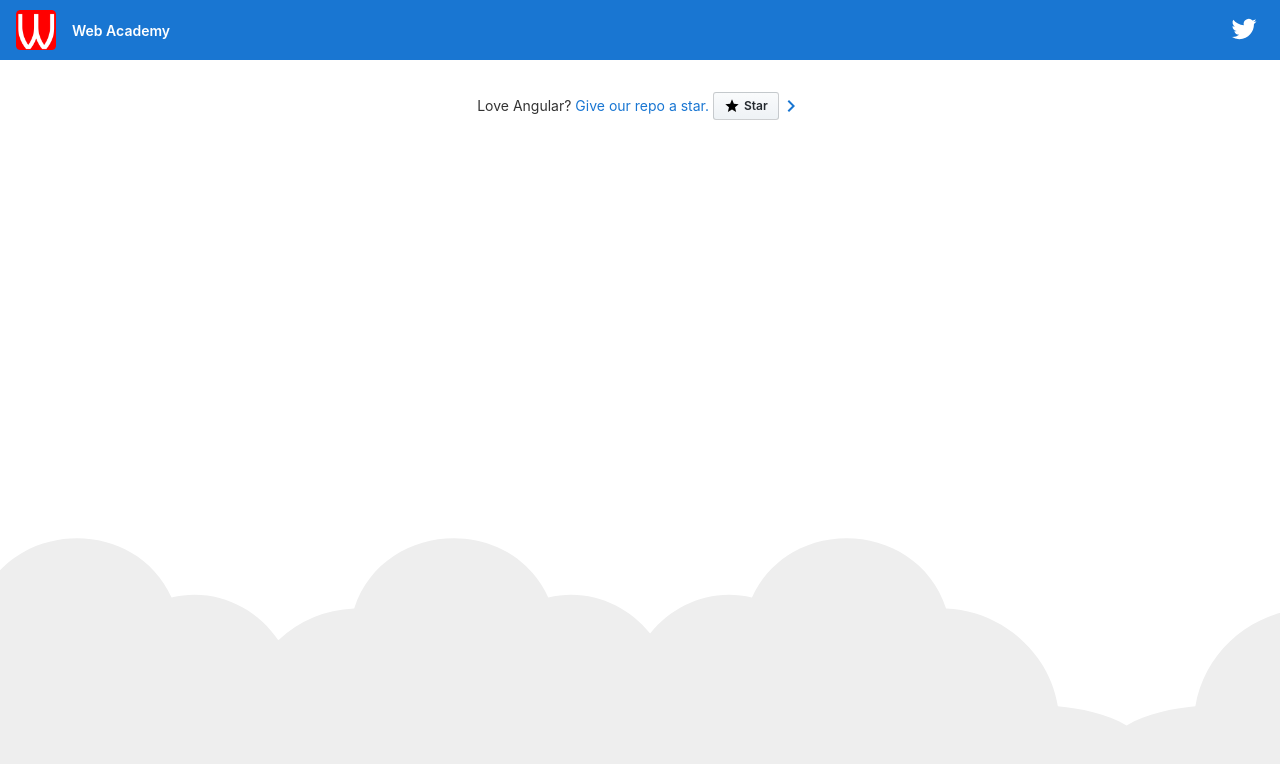
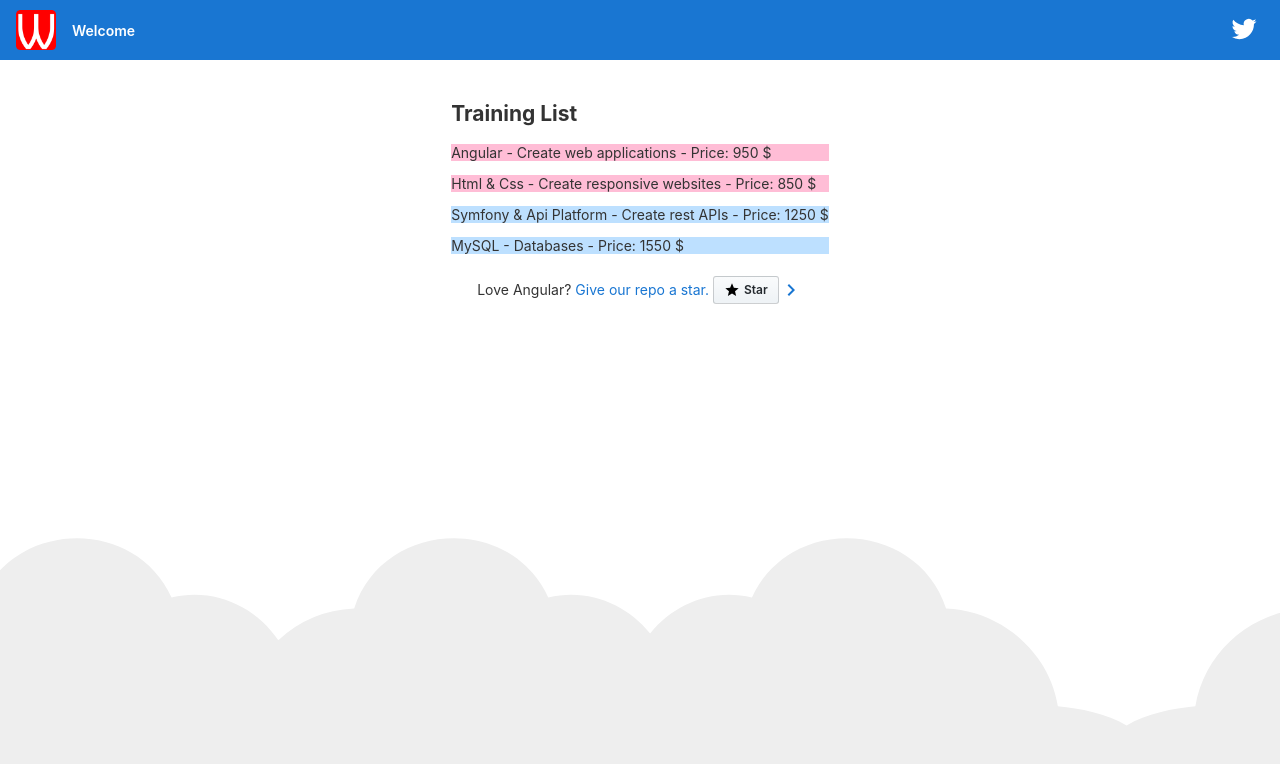
Before and after one commit to webstreet-cie/angular-introduction, an Angular app: page / in a window 1280 px wide. Shown: the top 764 px of the page. Built offline with nearby package versions, Linux system fonts and the light colour scheme.

Commit message:
Chapter 2 - Exercise
Chapter 2 - Exercise

```diff
--- a/src/app/app.component.html
+++ b/src/app/app.component.html
@@ -302,7 +302,7 @@
     alt="Web Academy Logo"
     src="assets/img/logo.png"
   />
-  <span>{{title}}</span>
+  <span>Welcome</span>
     <div class="spacer"></div>
   <a aria-label="Angular on twitter" target="_blank" rel="noopener" href="https://twitter.com/angular" title="Twitter">
 
@@ -327,6 +327,9 @@
 </div>
 
 <div class="content" role="main">
+
+  <app-trainings></app-trainings>
+
 
   <!-- Footer -->
   <footer>
--- /dev/null
+++ b/src/app/trainings/trainings.component.html
@@ -0,0 +1,7 @@
+<h2>{{getTitle()}}</h2>
+
+    <div *ngFor="let training of trainings">
+        <p [ngStyle]="{'background-color':training.category === 'server' ? '#bde0ff' : '#ffbdd6'}">
+            {{training.name}} - Price: {{training.price}} $
+        </p>
+    </div>
--- /dev/null
+++ b/src/app/trainings/trainings.component.ts
@@ -0,0 +1,25 @@
+import { Component, OnInit } from '@angular/core';
+import { TrainingsService } from './trainings.service';
+
+@Component({
+  selector: 'app-trainings',
+  templateUrl: './trainings.component.html',
+  styleUrls: ['./trainings.component.css']
+})
+export class TrainingsComponent implements OnInit {
+  title = "Training List"
+  trainings;
+
+  constructor(service:TrainingsService) {
+    this.trainings = service.getTrainings();
+
+  }
+
+  getTitle(){
+    return this.title;
+  }
+
+  ngOnInit() {
+  }
+
+}
--- /dev/null
+++ b/src/app/trainings/trainings.service.ts
@@ -0,0 +1,28 @@
+export class TrainingsService {
+    getTrainings() {
+        let trainings = [
+            {
+              name: 'Angular - Create web applications',
+              category: 'client',
+              price: 950
+            },
+            {
+              name: 'Html & Css - Create responsive websites',
+              category: 'client',
+              price: 850
+            },
+            {
+              name: 'Symfony & Api Platform - Create rest APIs',
+              category: 'server',
+              price: 1250
+            },
+            {
+              name: 'MySQL - Databases',
+              category: 'server',
+              price: 1550
+            }
+            ];
+        return trainings;
+
+    }
+}
```
Also changed, not shown: src/app/app.module.ts (+5 -2 lines), src/app/trainings/trainings.component.css (added), 1 other file (tests, documents, lock files or other folders).
